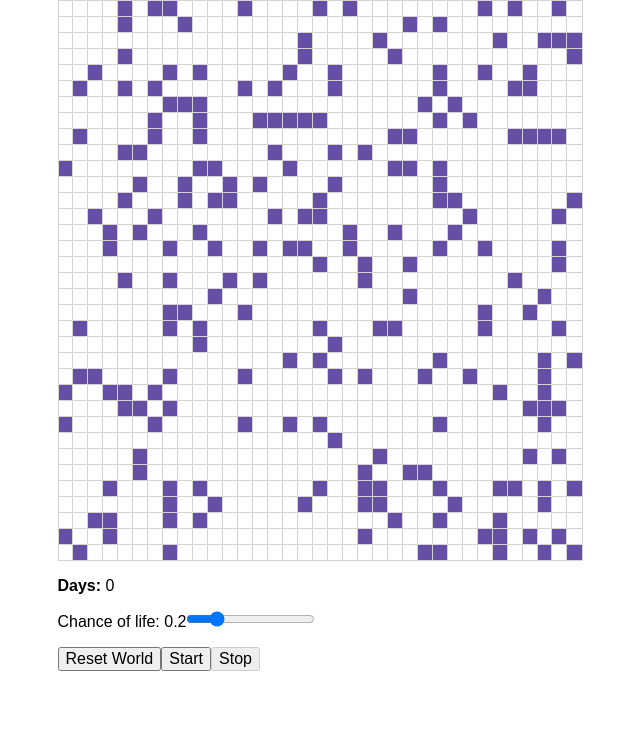
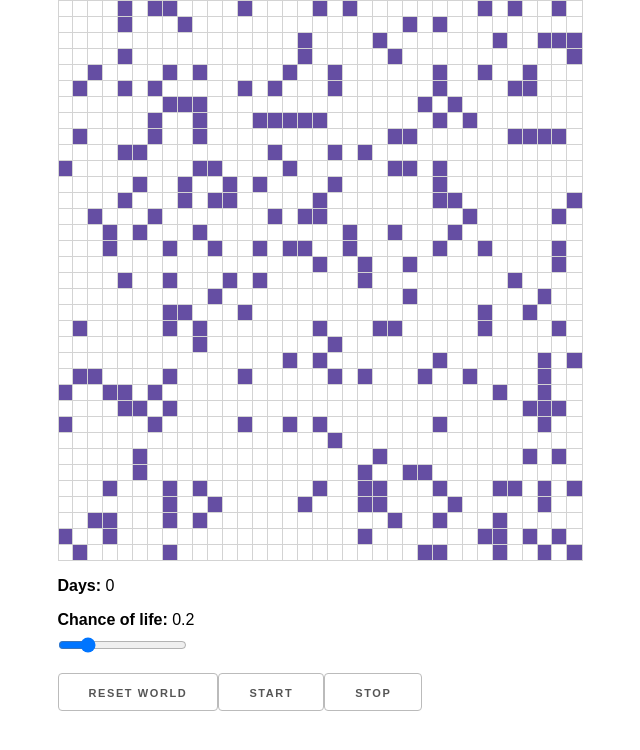
Before and after one commit to jwworth/conway, a React (Create React App) app: page / in a window 1280 px wide. Shown: the top 750 px of the page, without its empty margins (320-960 px from the left). Built offline with nearby package versions, Linux system fonts and the light colour scheme.

Commit message:
Add skeleton styles

```diff
--- /dev/null
+++ b/src/App.css
@@ -0,0 +1,123 @@
+/* * Skeleton V2.0.4 */
+/* * Copyright 2014, Dave Gamache */
+* www.getskeleton.com
+* Free to use under the MIT license.
+* http://www.opensource.org/licenses/mit-license.php
+* 12/29/2014
+*/
+
+input[type="email"],
+input[type="number"],
+input[type="search"],
+input[type="text"],
+input[type="tel"],
+input[type="url"],
+input[type="password"],
+textarea,
+select {
+  height: 38px;
+  padding: 6px 10px; /* The 6px vertically centers text on FF, ignored by Webkit */
+  background-color: #fff;
+  border: 1px solid #D1D1D1;
+  border-radius: 4px;
+  box-shadow: none;
+  box-sizing: border-box; }
+/* Removes awkward default styles on some inputs for iOS */
+input[type="email"],
+input[type="number"],
+input[type="search"],
+input[type="text"],
+input[type="tel"],
+input[type="url"],
+input[type="password"],
+textarea {
+  -webkit-appearance: none;
+     -moz-appearance: none;
+          appearance: none; }
+textarea {
+  min-height: 65px;
+  padding-top: 6px;
+  padding-bottom: 6px; }
+input[type="email"]:focus,
+input[type="number"]:focus,
+input[type="search"]:focus,
+input[type="text"]:focus,
+input[type="tel"]:focus,
+input[type="url"]:focus,
+input[type="password"]:focus,
+textarea:focus,
+select:focus {
+  border: 1px solid #33C3F0;
+  outline: 0; }
+label,
+legend {
+  display: block;
+  margin-bottom: .5rem;
+  }
+fieldset {
+  padding: 0;
+  border-width: 0; }
+input[type="checkbox"],
+input[type="radio"] {
+  display: inline; }
+label > .label-body {
+  display: inline-block;
+  margin-left: .5rem;
+  font-weight: normal; }
+
+.button,
+button,
+input[type="submit"],
+input[type="reset"],
+input[type="button"] {
+  display: inline-block;
+  height: 38px;
+  padding: 0 30px;
+  color: #555;
+  text-align: center;
+  font-size: 11px;
+  font-weight: 600;
+  line-height: 38px;
+  letter-spacing: .1rem;
+  text-transform: uppercase;
+  text-decoration: none;
+  white-space: nowrap;
+  background-color: transparent;
+  border-radius: 4px;
+  border: 1px solid #bbb;
+  cursor: pointer;
+  box-sizing: border-box; }
+.button:hover,
+button:hover,
+input[type="submit"]:hover,
+input[type="reset"]:hover,
+input[type="button"]:hover,
+.button:focus,
+button:focus,
+input[type="submit"]:focus,
+input[type="reset"]:focus,
+input[type="button"]:focus {
+  color: #333;
+  border-color: #888;
+  outline: 0; }
+.button.button-primary,
+button.button-primary,
+input[type="submit"].button-primary,
+input[type="reset"].button-primary,
+input[type="button"].button-primary {
+  color: #FFF;
+  background-color: #33C3F0;
+  border-color: #33C3F0; }
+.button.button-primary:hover,
+button.button-primary:hover,
+input[type="submit"].button-primary:hover,
+input[type="reset"].button-primary:hover,
+input[type="button"].button-primary:hover,
+.button.button-primary:focus,
+button.button-primary:focus,
+input[type="submit"].button-primary:focus,
+input[type="reset"].button-primary:focus,
+input[type="button"].button-primary:focus {
+  color: #FFF;
+  background-color: #1EAEDB;
+  border-color: #1EAEDB; }
--- a/src/App.js
+++ b/src/App.js
@@ -1,5 +1,6 @@
 import React, { Component } from 'react';
 import './normalize.css';
+import './App.css';
 
 class App extends Component {
   constructor(props) {
@@ -132,7 +133,7 @@ class App extends Component {
         <p><strong>Days:</strong> {this.state.days}</p>
         <p>
           <label htmlFor={'randomnessSlider'}>
-            Chance of life: {this.state.randomness}
+            <strong>Chance of life:</strong> {this.state.randomness}
           </label>
           <input
             type="range"
```
